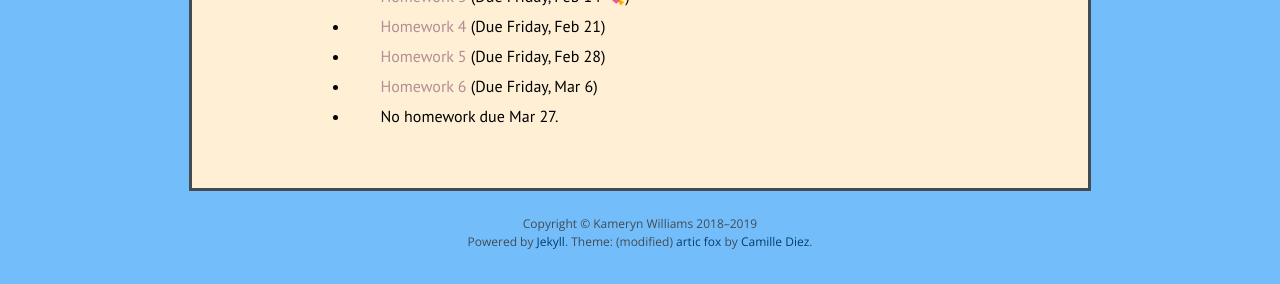
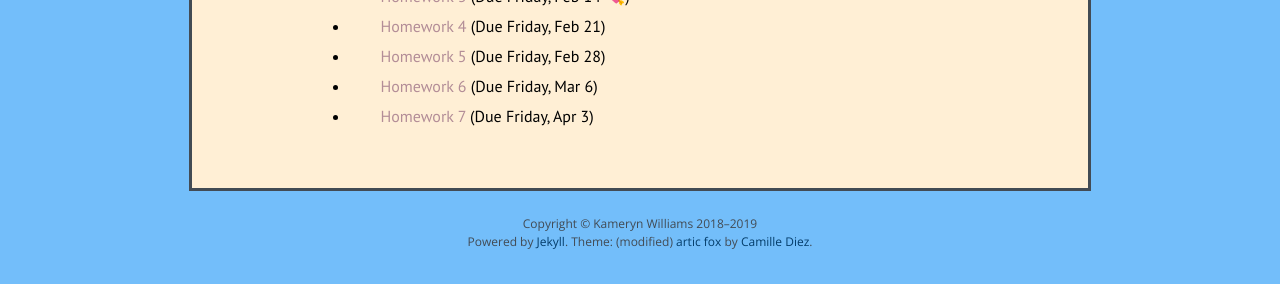
Before and after one commit to kamerynjw/kamerynjw.github.io, a Jekyll site: the page built from teaching/2020/math455.md, in a window 1280 px wide. Shown: the part 1190-1474 px from the top of the page. Built offline with Jekyll 4.4.1, drawn with Linux system fonts in a browser that asks for light colours; nearby versions of some CDN libraries.

Commit message:
new homework

```diff
--- a/teaching/2020/math455.md
+++ b/teaching/2020/math455.md
@@ -57,4 +57,4 @@ Homework
 
 * [Homework 6]({{ page.url }}h6.pdf) (Due Friday, Mar 6)
 
-* No homework due Mar 27.
+* [Homework 7]({{ page.url }}h7.pdf) (Due Friday, Apr 3)
```
Also changed, not shown: 1 other file.
